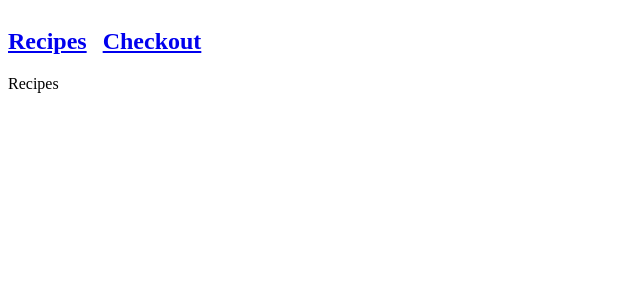
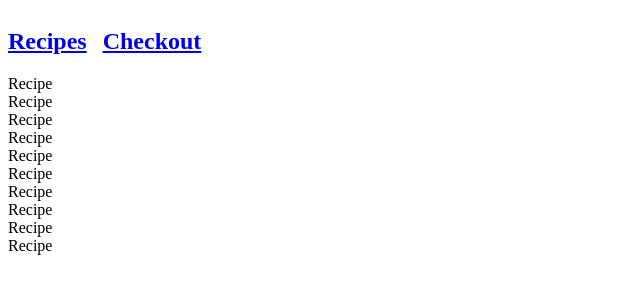
Before and after one commit to devham236/typescript-testing, a React (Vite) app: page / in a window 1280 px wide. Shown: the top 300 px of the page, without its empty margins (0-640 px from the left). Built offline with nearby package versions, Linux system fonts and the light colour scheme.

Commit message:
show recipes when rendering recipes page

```diff
--- a/src/Context/DataContext.tsx
+++ b/src/Context/DataContext.tsx
@@ -9,7 +9,7 @@ const DataContextProvider = ({ children }) => {
       const res = await fetch("/data.json");
       const data = await res.json();
 
-      setRecipesData(data);
+      setRecipesData(data.recipes);
     };
 
     fetchData();
--- a/src/Pages/Checkout.tsx
+++ b/src/Pages/Checkout.tsx
@@ -1,10 +1,6 @@
 import React from "react";
-import useDataContext from "../Hooks/useDataContext";
 
 const Checkout = () => {
-  const { recipesData } = useDataContext();
-  console.log(recipesData);
-
   return <div>Checkout</div>;
 };
 
--- a/src/Pages/Recipes.tsx
+++ b/src/Pages/Recipes.tsx
@@ -1,7 +1,17 @@
 import React from "react";
+import useDataContext from "../Hooks/useDataContext";
 
 const Recipes = () => {
-  return <div>Recipes</div>;
+  const { recipesData } = useDataContext();
+  console.log(recipesData);
+
+  return (
+    <div>
+      {recipesData?.map((recipe) => (
+        <div key={recipe.id}>Recipe</div>
+      ))}
+    </div>
+  );
 };
 
 export default Recipes;
```
